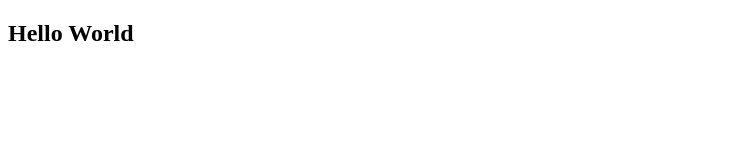
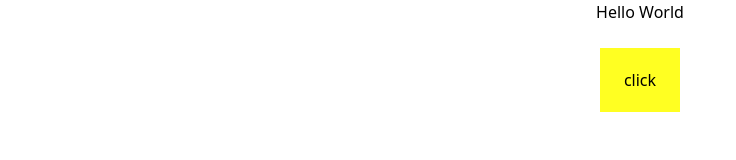
Before and after one commit to AshrafulPatHan/Backend, a plain HTML site: page First_Praktis/index.html in a window 1280 px wide. Shown: the whole page, without its empty margins (0-736 px from the left). Drawn offline with nearby package versions, Linux system fonts and the light colour scheme.

Commit message:
add html file

```diff
--- a/First_Praktis/index.html
+++ b/First_Praktis/index.html
@@ -3,9 +3,18 @@
 <head>
     <meta charset="UTF-8">
     <meta name="viewport" content="width=device-width, initial-scale=1.0">
-    <title>Document</title>
+    <title>DomeManagement_1</title>
+    <!-- Tailwind css -->
+    <script src="https://unpkg.com/@tailwindcss/browser@4"></script>
 </head>
-<body>
+<body class="flex flex-col gap-6 items-center">
     <h2>Hello World</h2>
+    <button onclick="handelAlert()" class="w-20 p-5 px-5 bg-[#ff2f] ">click</button>
+    <script>
+        console.log("hello world");
+        function handelAlert() {
+            alert('hello')
+        }
+    </script>
 </body>
 </html>
```
